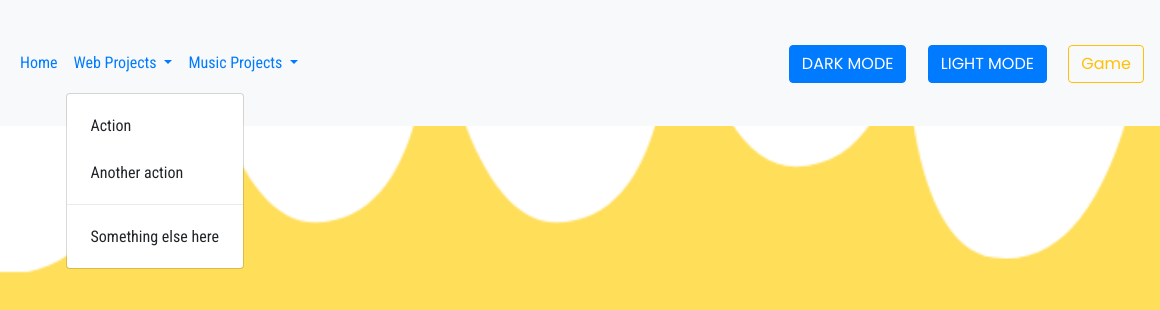
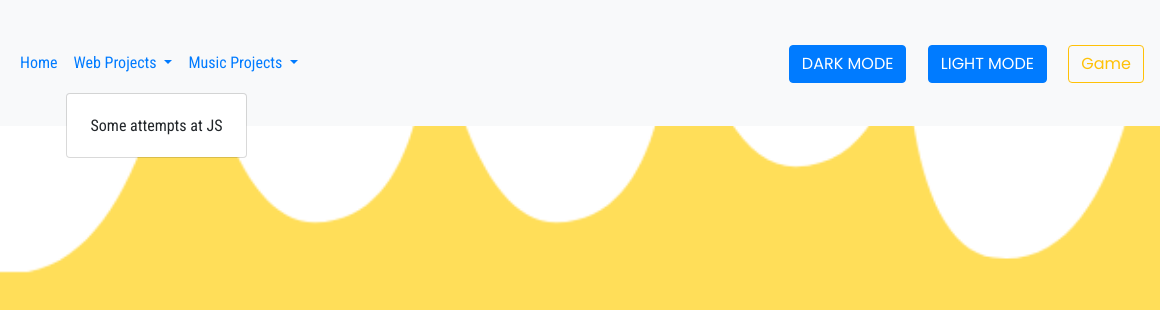
Before and after one commit to arslanarif212/darkmode, a plain HTML site: page index.html in a window 1280 px wide. Both pictures are taken after a click on the button "Web Projects". Shown: the top 310 px of the page, 120-1280 px from the left. Drawn offline with nearby package versions, Linux system fonts and the light colour scheme; a web font is replaced by a local one.

Commit message:
Add files via upload

```diff
--- a/index.html
+++ b/index.html
@@ -28,10 +28,8 @@
           Web Projects
         </a>
         <div class="dropdown-menu" aria-labelledby="navbarDropdown">
-          <a class="dropdown-item" href="#">Action</a>
-          <a class="dropdown-item" href="#">Another action</a>
-          <div class="dropdown-divider"></div>
-          <a class="dropdown-item" href="#">Something else here</a>
+          <a class="dropdown-item" href="/poc.html">Some attempts at JS</a>
+
         </div>
       </li>
       <li class="nav-item dropdown">
```
